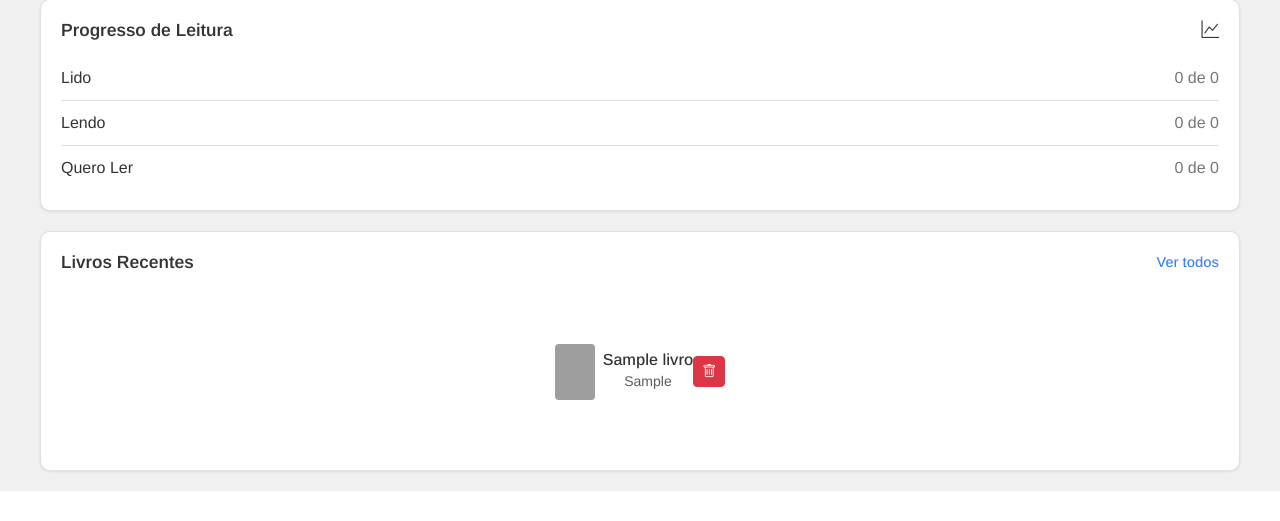
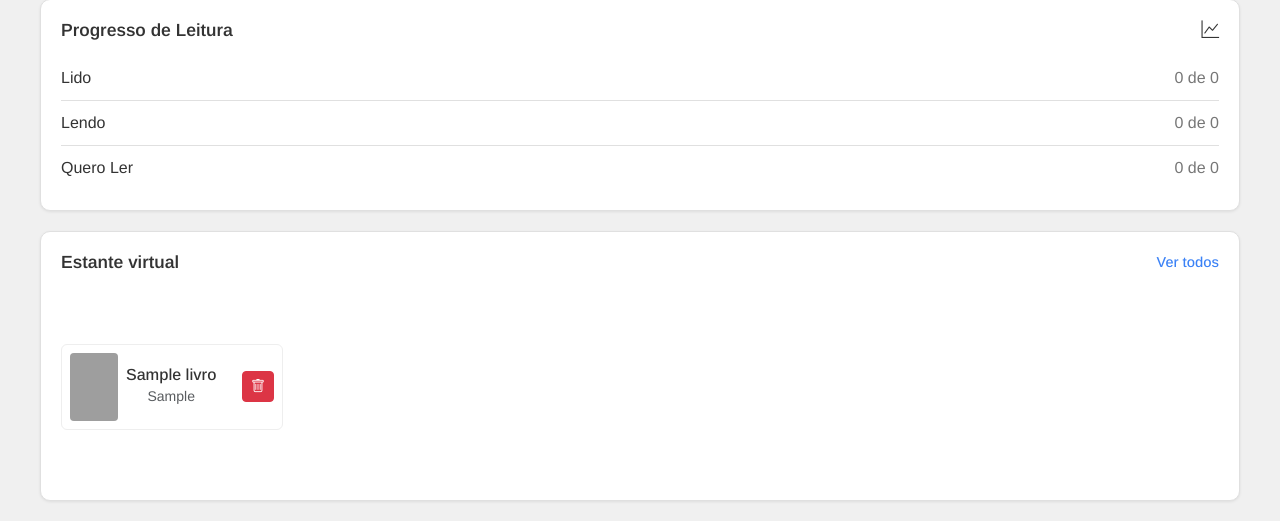
Before and after one commit to DaraDionizio/WebLivros, a Django app: page /dashboard/ in a window 1280 px wide. Shown: the part 352-873 px from the top of the page. Before the commit the page ends 843 px from the top, so only its background shows below. Run offline with Django 5.2, Linux system fonts and the light colour scheme; a user stored in the database is signed in; tables that the repository leaves empty hold one stand-in row (values such as "Sample post"); grey boxes are pictures that could not be loaded.

Commit message:
versao 2.2

```diff
--- a/static/Css/dashboard.css
+++ b/static/Css/dashboard.css
@@ -294,6 +294,29 @@ section {
     justify-content: center;
 }
 
+.livros-recentes-content {
+    display: grid;
+    grid-template-columns: repeat(auto-fill, minmax(220px, 1fr));
+    gap: 12px;
+}
+
+
+/* remove quebra de linha */
+.livro-item {
+    min-width: 220px;
+    flex-shrink: 0;
+    padding: 8px;
+    border: 1px solid #eee;
+    border-radius: 6px;
+    background-color: #fff;
+}
+
+/* ajuste da capa para modo horizontal */
+.livro-capa {
+    width: 48px;
+    height: 68px;
+}
+
 
 
 
--- a/templates/dashboard.html
+++ b/templates/dashboard.html
@@ -112,7 +112,7 @@
 
             <div class="livros-recentes">
                 <div class="livros-recentes-header">
-                    <h4>Livros Recentes</h4>
+                    <h4>Estante virtual</h4>
                     <a href="#">Ver todos</a>
                 </div>
                 <div class="livros-recentes-content" id="livros-lista">
```
